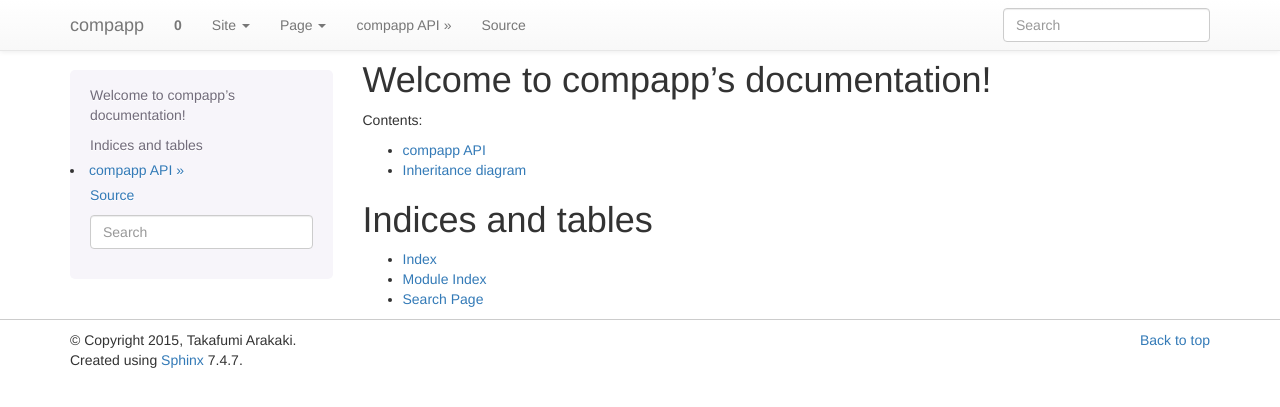
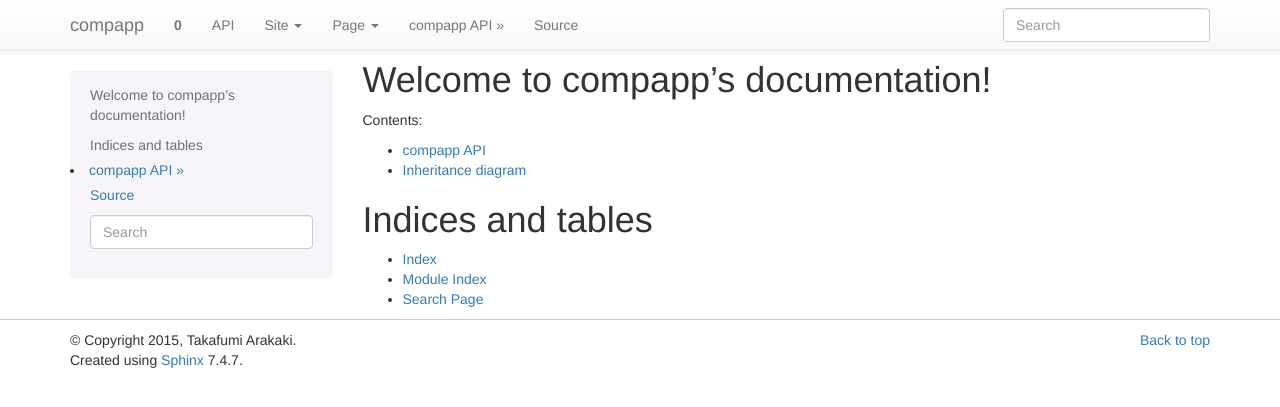
Before and after one commit to tkf/compapp, a Sphinx documentation site: the page built from doc/source/index.rst, in a window 1280 px wide. Shown: the top 407 px of the page. Built offline with Sphinx 7.4.7, drawn with Linux system fonts in a browser that asks for light colours; pages that are not in the unit, such as notebooks, are missing from menus.

```diff
--- a/doc/source/conf.py
+++ b/doc/source/conf.py
@@ -123,7 +123,11 @@ html_theme = 'bootstrap'
 # Theme options are theme-specific and customize the look and feel of a theme
 # further.  For a list of options available for each theme, see the
 # documentation.
-#html_theme_options = {}
+html_theme_options = {
+    'navbar_links': [
+        ('API', 'api'),
+    ],
+}
 
 # Add any paths that contain custom themes here, relative to this directory.
 html_theme_path = sphinx_bootstrap_theme.get_html_theme_path()
```
